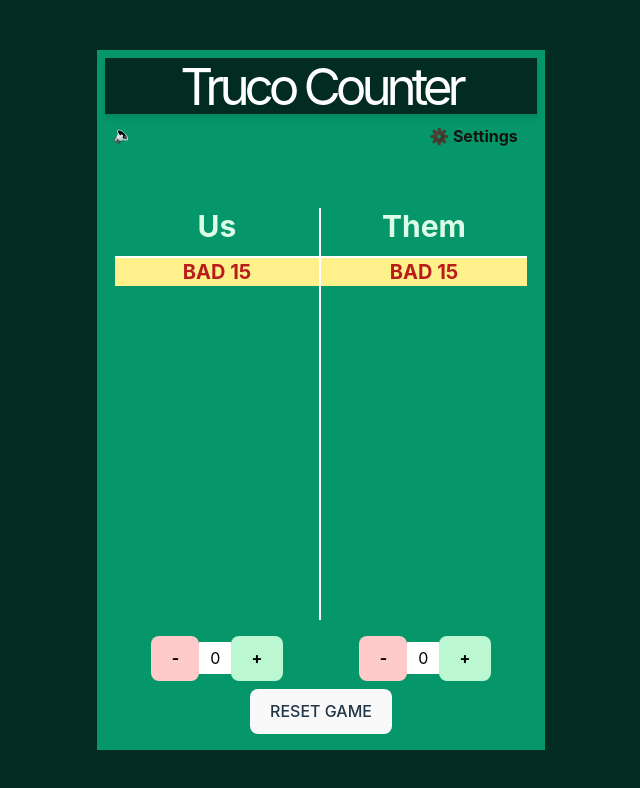
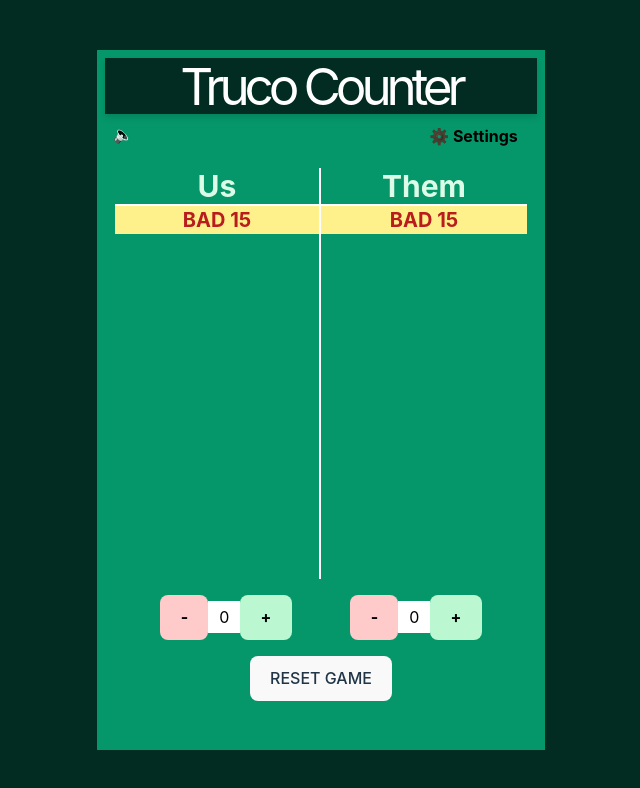
Before and after one commit to gonzalonf/truco-counter, a React (Vite) app: page / in a window 1280 px wide. Shown: the top 788 px of the page, without its empty margins (319-959 px from the left). Built offline with nearby package versions, Linux system fonts and the light colour scheme.

Commit message:
fix: fixed grid layout and better ux for adding up (clickable area)

```diff
--- a/src/App.css
+++ b/src/App.css
@@ -1,5 +1,4 @@
 #root {
-
     text-align: center;
     width: 100%;
     height: 100vh;
@@ -7,8 +6,6 @@
     padding: 0;
     -webkit-tap-highlight-color: transparent;
 }
-
-
 
 .logo {
     height: 6em;
@@ -41,11 +38,10 @@
     color: #888;
 }
 
-
 .grid {
     display: grid;
     grid-template-columns: repeat(2, 1fr);
-  grid-template-rows: 50px 1fr;
+    grid-template-rows: 1fr 70% repeat(3, 1fr);
     grid-column-gap: 0px;
     grid-row-gap: 0px;
     position: relative;
@@ -53,14 +49,25 @@
     height: calc(100% - 131px);
 }
 
-.top-left { grid-area: 1 / 1 / 2 / 2; }
-.top-right { grid-area: 1 / 2 / 2 / 3; }
-.bottom-left { grid-area: 2 / 1 / 3 / 2; }
-.bottom-right { grid-area: 2 / 2 / 3 / 3; }
+.top-left {
+    grid-area: 1 / 1 / 2 / 2;
+}
+.top-right {
+    grid-area: 1 / 2 / 2 / 3;
+}
+.mid-left {
+    grid-area: 2 / 1 / 3 / 2;
+}
+.mid-right {
+    grid-area: 2 / 2 / 3 / 3;
+}
+.bottom {
+    grid-area: 3 / 1 / 4 / 3;
+}
 
 .overlay {
     width: 100%;
     height: 100%;
     position: absolute;
-  background: rgba(0,0,0,0.4);
+    background: rgba(0, 0, 0, 0.4);
 }
--- a/src/App.tsx
+++ b/src/App.tsx
@@ -38,7 +38,7 @@ function App() {
                     </div>
                     <ButtonModalCustom
                         buttonContent={
-                            <div className="cursor-pointer select-none font-bold brightness-3 hue-rotate-90 sepia">
+                            <div className="cursor-pointer select-none font-bold text-black brightness-3 hue-rotate-90 sepia">
                                 ⚙️ Settings
                             </div>
                         }
@@ -51,7 +51,7 @@ function App() {
                         />
                     </ButtonModalCustom>
                 </section>
-                <section className="m-auto mt-10 grid max-w-md">
+                <article className="m-auto grid max-w-md">
                     <div className="top-left border-b-2 border-r-2 border-white">
                         <div className="card">
                             <h2 className="select-none text-3xl font-bold text-green-100">
@@ -66,16 +66,16 @@ function App() {
                             </h2>
                         </div>
                     </div>
-                    <div className="bottom-left border-r-2 border-white">
+                    <div className="mid-left border-r-2 border-white">
                         <GameStageIndicator points={currentPoints.us} />
-                        <span
-                            className="cursor-pointer"
+                        <div
+                            className="h-full cursor-pointer"
                             onClick={() => dispatch({ type: 'add', payload: 'us' })}
                         >
                             <PointsVisualizer count={currentPoints.us} />
-                        </span>
                         </div>
-                    <div className="bottom-right">
+                    </div>
+                    <div className="mid-right">
                         <GameStageIndicator points={currentPoints.them} />
                         <span
                             className="cursor-pointer"
@@ -84,10 +84,8 @@ function App() {
                             <PointsVisualizer count={currentPoints.them} />
                         </span>
                     </div>
-                </section>
-                {/* <button onClick={() => dispatch({type: 'reset', payload: ''})}>Previous</button> */}
-                <section className="absolute bottom-0 left-0 flex w-full flex-wrap justify-center bg-emerald-600 p-4">
-                    <div className="flex w-full justify-around pb-2">
+                    <section className="bottom bottom-0 left-0 flex w-full flex-wrap content-center justify-center p-4">
+                        <div className="mb-2 flex w-full justify-around pb-2">
                             <Controls
                                 ariaLabel="Our points controller"
                                 count={currentPoints.us}
@@ -101,14 +99,15 @@ function App() {
                                 decrease={() => dispatch({ type: 'subtract', payload: 'them' })}
                             />
                         </div>
-
+                        {/* <button onClick={() => dispatch({type: 'reset', payload: ''})}>Previous</button> */}
+                        {/* <button onClick={() => dispatch({type: 'reset', payload: ''})}>Next</button> */}
                         <ConfirmButtonWithModal
                             callback={() => dispatch({ type: 'reset', payload: '' })}
                         >
                             <span className="select-none">{translations.reset}</span>
                         </ConfirmButtonWithModal>
                     </section>
-                {/* <button onClick={() => dispatch({type: 'reset', payload: ''})}>Next</button> */}
+                </article>
                 {(currentPoints.us >= 30 || currentPoints.them >= 30) && (
                     <div className="fixed left-0 top-0 flex h-full w-full items-center justify-center bg-zinc-500/[.6]">
                         <section className="flex h-52 w-52 select-none flex-col items-center justify-center bg-white text-black">
--- a/src/components/ButtonModaCustom.tsx
+++ b/src/components/ButtonModaCustom.tsx
@@ -20,11 +20,14 @@ const ButtonModalCustom = ({
                 <div className="fixed left-0 top-0 z-10 flex h-full w-full flex-col items-center justify-center bg-zinc-500/[.6]">
                     <article className="flex h-32 w-52 flex-col items-center justify-center bg-white">
                         <section className="flex w-full justify-end">
-                            <button className="noStyleButton" onClick={() => setIsOpen(false)}>
+                            <button
+                                className="noStyleButton text-black"
+                                onClick={() => setIsOpen(false)}
+                            >
                                 {translations.close}
                             </button>
                         </section>
-                        <section className="flex h-32 w-52 flex-col items-center justify-center">
+                        <section className="flex h-32 w-52 flex-col items-center justify-center text-black">
                             {children}
                         </section>
                     </article>
--- a/src/components/PointsVisualizer/PointsVisualizer.tsx
+++ b/src/components/PointsVisualizer/PointsVisualizer.tsx
@@ -11,7 +11,8 @@ const color = '#feecbc';
 
 // square params (dynamic)
 const svgContainerWidth = squareSize + padding * 2 + strokeWidth * 2;
-const svgContainerHeight = (squareSize + padding * 2 + strokeWidth * 2) * 3;
+// const svgContainerHeight = (squareSize + padding * 2 + strokeWidth * 2) * 3;
+const svgContainerHeight = '100%';
 
 /**
  * Draws a square with d3 which counts to 5
@@ -123,7 +124,7 @@ const PointsVisualizer = ({ count }: { count: number }) => {
         <div
             ref={d3Ref}
             aria-label="Points graphical visualizer container"
-            className="flex w-full items-center justify-center pt-3"
+            className="flex h-full w-full items-center justify-center pt-3"
         ></div>
     );
 };
```
Lines whose indentation alone changed are shown as unchanged.
